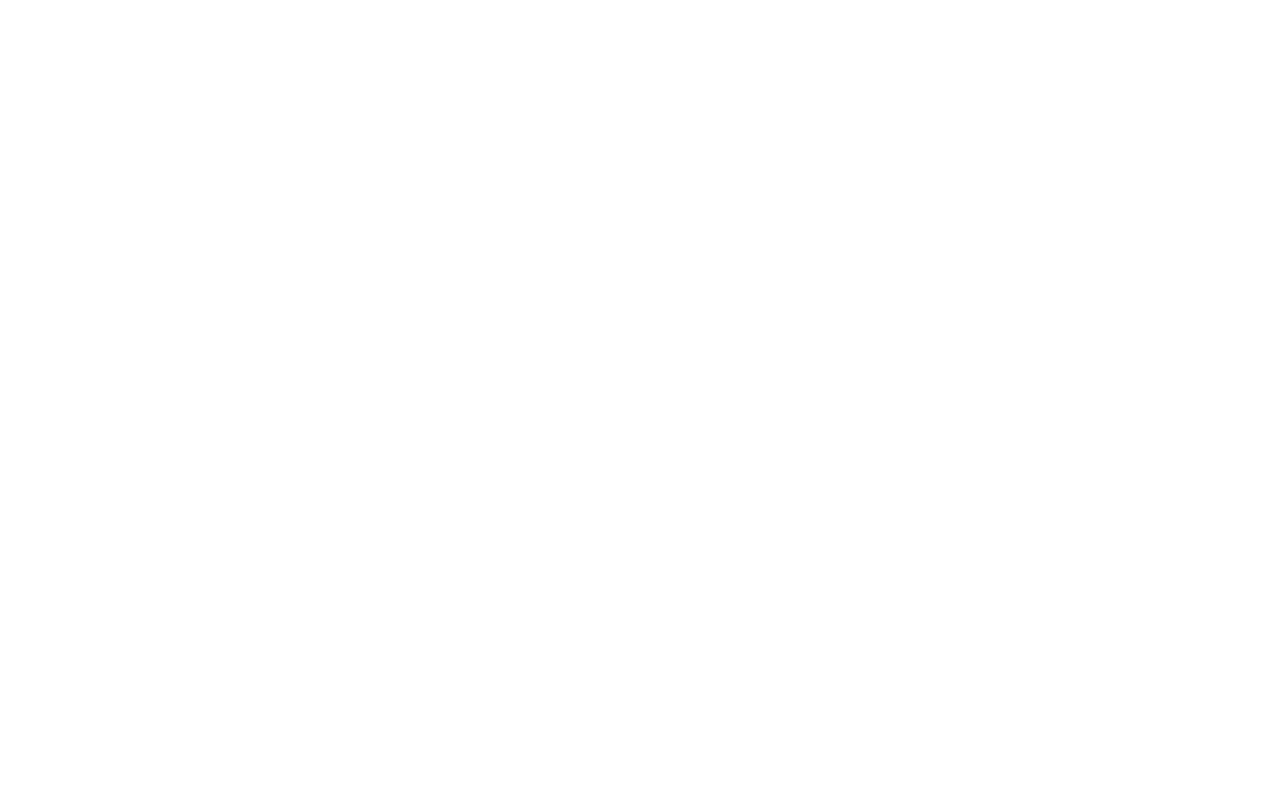
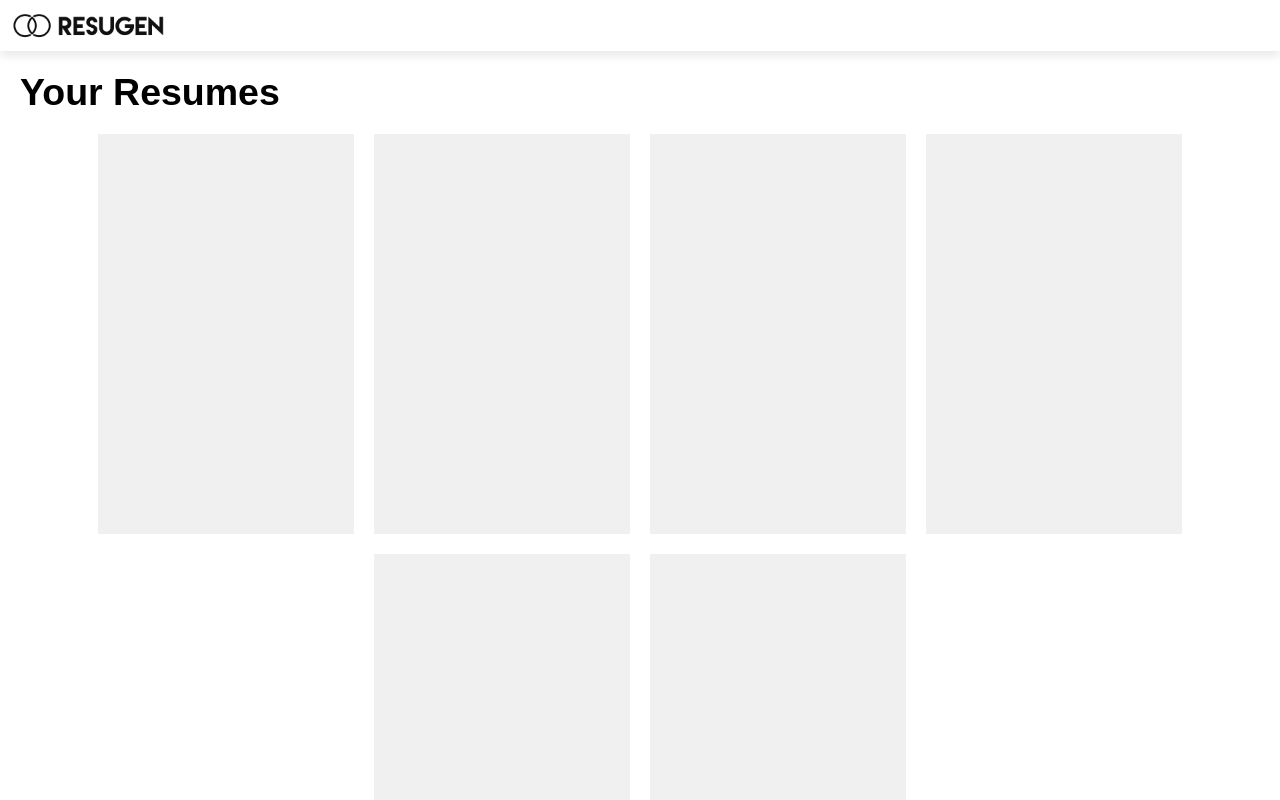
Before and after one commit to kalviumcommunity/S51_Kishore_Capstone_ResuGen, a React (Vite) app in the folder client/: page /my-resumes in a window 1280 px wide. Before the commit this address had no page. Built offline with nearby package versions, Linux system fonts and the light colour scheme.

Commit message:
created My resume Component

```diff
--- a/client/src/App.jsx
+++ b/client/src/App.jsx
@@ -1,8 +1,10 @@
 // import './App.css'
 import LandingPage from './component/LandingPage'
 import LoginPage from "./component/Login/LoginPage"
-// import BuildResume from "./component/Build/BuildResume"
+import BuildResume from "./component/Build/BuildResume"
 import { BrowserRouter, Routes, Route } from "react-router-dom";
+import MyResume from './component/UserResumes/MyResume';
+
 
 function App() {
 
@@ -12,7 +14,8 @@
       <Routes>
         <Route path="/" element={<LandingPage />} />
         <Route path='/login' element={<LoginPage />} />
-        {/* <Route path='/build' element={<BuildResume />}></Route> */}
+        <Route path='/build' element={<BuildResume />}></Route>
+        <Route path='/my-resumes' element={<MyResume />}></Route>
       </Routes>
     </BrowserRouter>
 
--- /dev/null
+++ b/client/src/component/HeaderComponent/Header.css
@@ -0,0 +1,13 @@
+.header {
+  position: sticky;
+  display: flex;
+  align-items: center;
+  z-index: 20;
+  padding: 12px;
+  box-shadow: rgba(0, 0, 0, 0.1) 0px 4px 10px;
+  width: 100%;
+}
+
+.logo {
+  width: 154px;
+}
--- /dev/null
+++ b/client/src/component/HeaderComponent/Header.jsx
@@ -0,0 +1,15 @@
+import React from "react";
+import "./Header.css"
+import Logo from "../../assets/Logo.png";
+
+const Header = () => {
+  return (
+    <>
+      <div className="header">
+        <img className="logo" src={Logo} alt="logo" />
+      </div>
+    </>
+  );
+};
+
+export default Header;
--- /dev/null
+++ b/client/src/component/UserResumes/MyResume.css
@@ -0,0 +1,24 @@
+.user-resume-div{
+    padding: 20px;
+    font-size: 25px;
+}
+
+.user-resume {
+    display: flex;
+    flex-wrap: wrap;
+    padding: 10px;
+    justify-content: center;
+  }
+
+  .user {
+    width: 20vw;
+    height: 50vh;
+    background-color: #f0f0f0;
+    margin: 10px;
+    transition: transform 0.3s ease;
+  }
+
+  .user:hover {
+    transform: scale(1.1);
+    cursor: pointer;
+  }
--- /dev/null
+++ b/client/src/component/UserResumes/MyResume.jsx
@@ -0,0 +1,28 @@
+import React from 'react';
+import "./MyResume.css";
+import Scrollbars from 'react-custom-scrollbars';
+import Logo from '../../assets/Logo.png';
+import Header from '../HeaderComponent/Header';
+
+const MyResume = () => {
+  return (
+    <>
+      <Scrollbars style={{ width: "100%", height: "100vh" }}>
+        <Header />
+        <div className="user-resume-div">
+            <h2 className="user-resume-heading">Your Resumes</h2>
+            <div className="user-resume">
+                <div className="user"></div>
+                <div className="user"></div>
+                <div className="user"></div>
+                <div className="user"></div>
+                <div className="user"></div>
+                <div className="user"></div>
+            </div>
+        </div>
+      </Scrollbars>
+    </>
+  );
+};
+
+export default MyResume;
```
